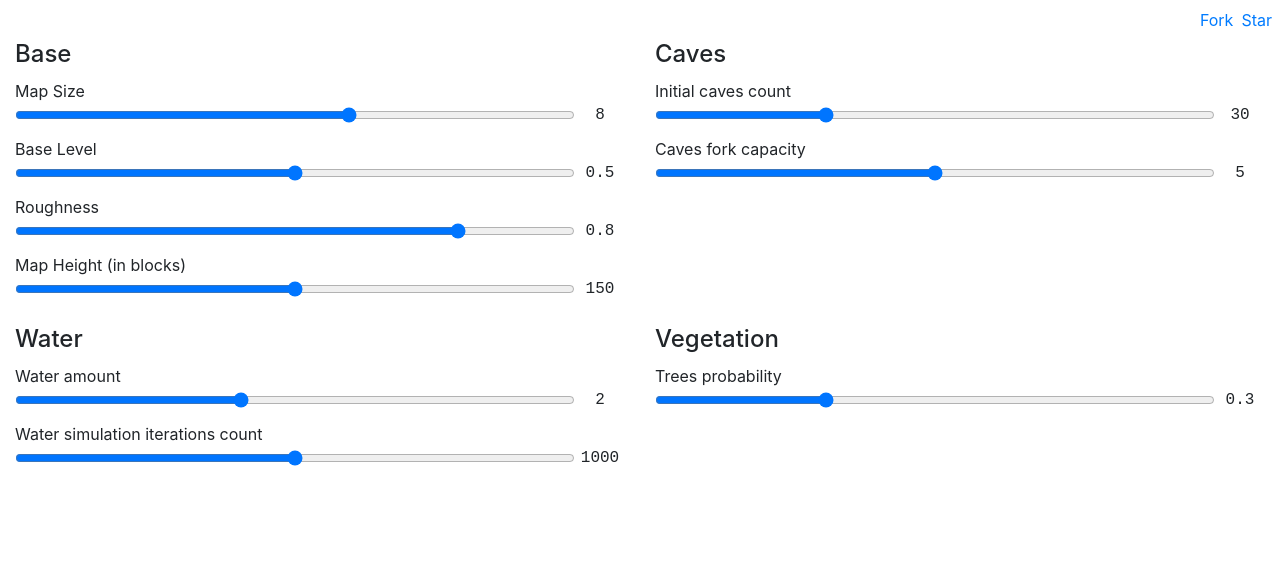
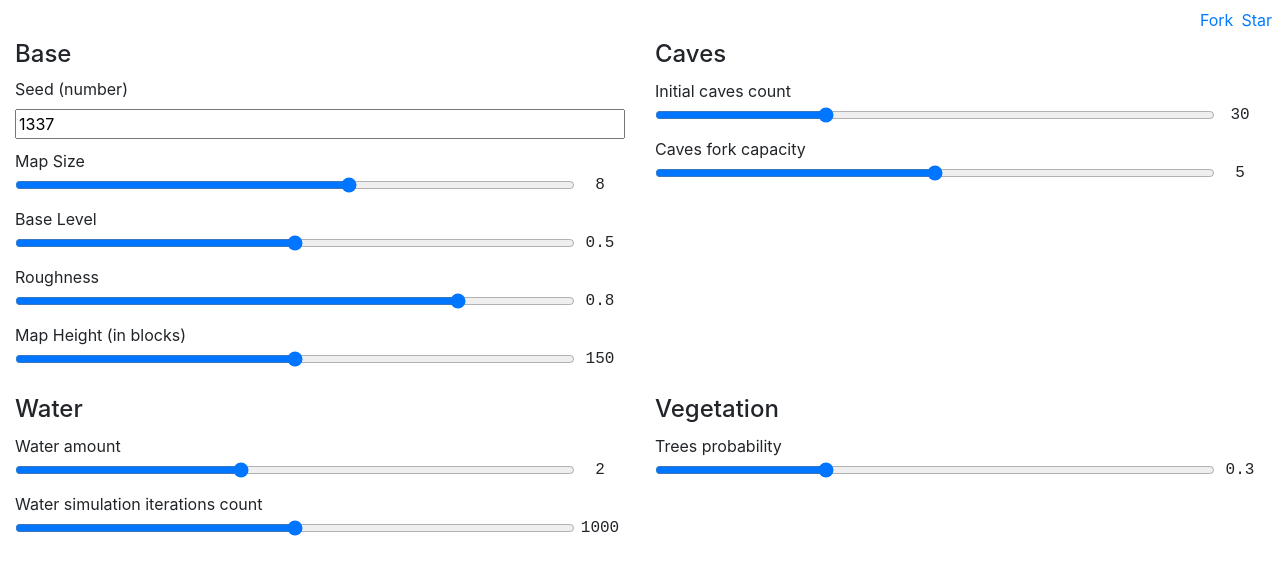
Before and after one commit to rgehan/2d-world-generator, a React (Vite) app: page / in a window 1280 px wide. Shown: the top 574 px of the page. Built offline with nearby package versions, Linux system fonts and the light colour scheme.

Commit message:
Make map generation seedable

```diff
--- a/src/components/App.tsx
+++ b/src/components/App.tsx
@@ -2,6 +2,7 @@ import React from 'react';
 import { set, debounce } from 'lodash';
 
 import { Slider } from './Slider';
+import { Input } from './Input';
 import { generate, GenerationConfiguration } from '../generation';
 import { renderMap } from '../render';
 
@@ -10,6 +11,7 @@ import './App.scss';
 export class App extends React.Component {
   state: GenerationConfiguration = {
     map: {
+      seed: 1337,
       size: 8,
       level: 0.5,
       roughness: 0.8,
@@ -94,6 +96,12 @@ export class App extends React.Component {
         <div className="row">
           <div className="col-12 col-md-6 mt-4 mt-md-0">
             <h4>Base</h4>
+            <Input
+              label="Seed (number)"
+              name="map.seed"
+              value={map.seed}
+              onChange={this.handleChange}
+            />
             <Slider
               label="Map Size"
               value={map.size}
--- /dev/null
+++ b/src/components/Input.scss
@@ -0,0 +1,4 @@
+.Input {
+  display: flex;
+  flex-direction: column;
+}
--- /dev/null
+++ b/src/components/Input.tsx
@@ -0,0 +1,21 @@
+import React from 'react';
+
+import './Input.scss';
+
+interface InputProps {
+  name: string;
+  label: string;
+  value: number;
+  onChange: Function;
+}
+
+export const Input = ({ name, label, value, onChange }: InputProps) => (
+  <div className="Input">
+    <label>{label}</label>
+    <input
+      type="text"
+      value={value}
+      onChange={e => onChange(name, +e.target.value)}
+    />
+  </div>
+);
--- a/src/generation/CaveGenerator.ts
+++ b/src/generation/CaveGenerator.ts
@@ -1,4 +1,4 @@
-import { random } from 'lodash';
+import { random } from '../random';
 
 import { Map } from './MapGenerator';
 import { Blocks } from '../Blocks';
@@ -151,8 +151,8 @@ export class CaveGenerator {
     let y: number;
 
     do {
-      x = random(0, this._getWidth() - 1);
-      y = random(0, this._getHeight() - 1);
+      x = random(0, this._getWidth());
+      y = random(0, this._getHeight());
     } while (!this.inGround(x, y));
 
     return new Tracer(x, y, 0, forkCapacity);
--- a/src/generation/TreeGenerator.ts
+++ b/src/generation/TreeGenerator.ts
@@ -1,4 +1,4 @@
-import { random } from 'lodash';
+import { random } from '../random';
 
 import { Map } from './MapGenerator';
 import { Blocks } from '../Blocks';
@@ -75,7 +75,7 @@ export class TreeGenerator {
     const mapWidth = this.map.length;
     const mapHeight = this.map[0].length;
 
-    const pattern = TREE_PATTERNS[random(0, TREE_PATTERNS.length - 1)];
+    const pattern = TREE_PATTERNS[random(0, TREE_PATTERNS.length)];
 
     for (let ty = 0; ty < pattern.length; ty++) {
       for (let tx = 0; tx < pattern[ty].length; tx++) {
--- a/src/generation/index.ts
+++ b/src/generation/index.ts
@@ -6,9 +6,11 @@ import { OreGenerator } from './OreGenerator';
 import { LiquidGenerator } from './LiquidGenerator';
 import { TreeGenerator } from './TreeGenerator';
 import { Blocks } from '../Blocks';
+import { seedRandom } from '../random';
 
 export interface GenerationConfiguration {
   map: {
+    seed: number,
     size: number,
     level: number,
     roughness: number,
@@ -28,6 +30,9 @@ export interface GenerationConfiguration {
 };
 
 export function generate(config: GenerationConfiguration) {
+  // Re-seed before generating so results are stable
+  seedRandom(config.map.seed);
+
   const mapGenerator = new MapGenerator();
   const originalMap = mapGenerator.generate({
     size: config.map.size,
--- /dev/null
+++ b/src/random.ts
@@ -0,0 +1,10 @@
+export function seedRandom(seed: number) {
+  Math.random = () => {
+    const n = Math.sin(seed++) * 10000;
+    return n - Math.floor(n);
+  };
+};
+
+export function random(min: number, max: number) {
+  return Math.floor(Math.random() * (max - min) + min);
+}
```
